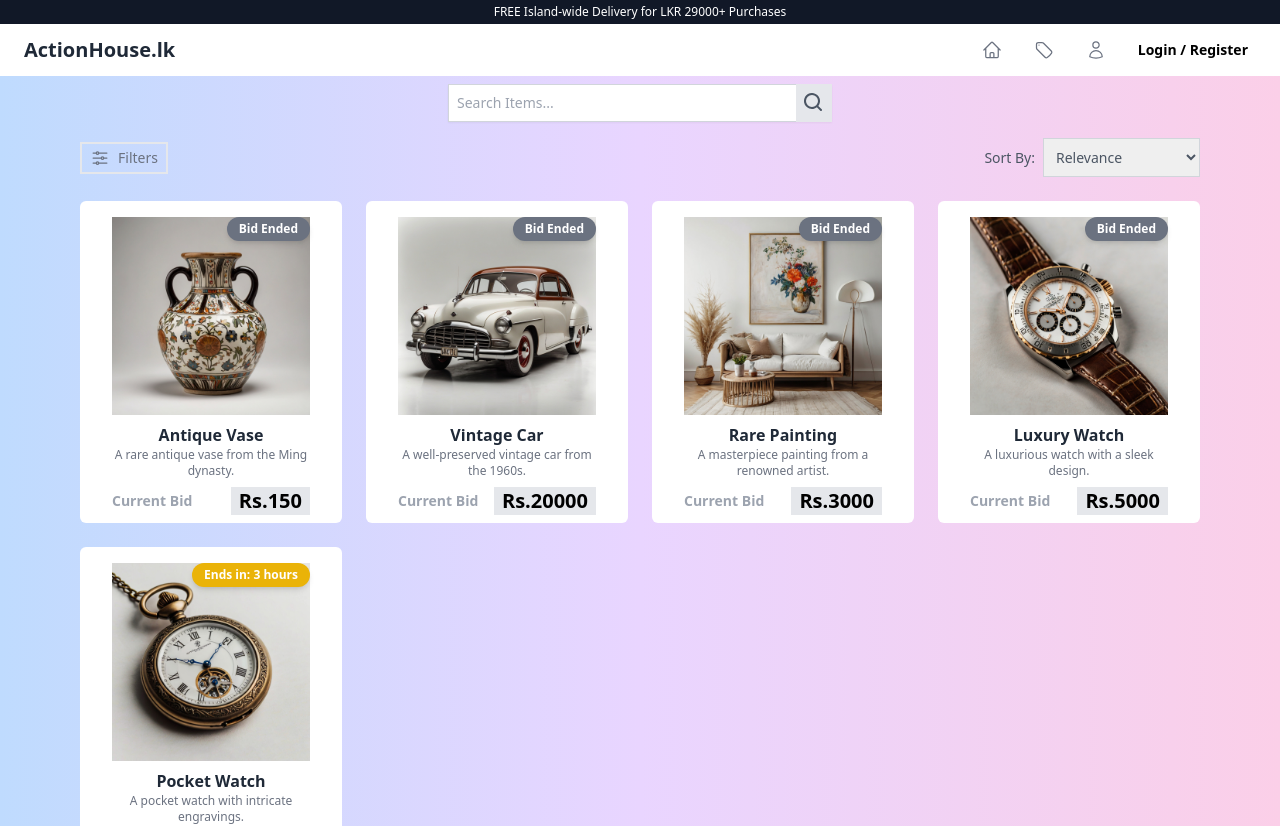
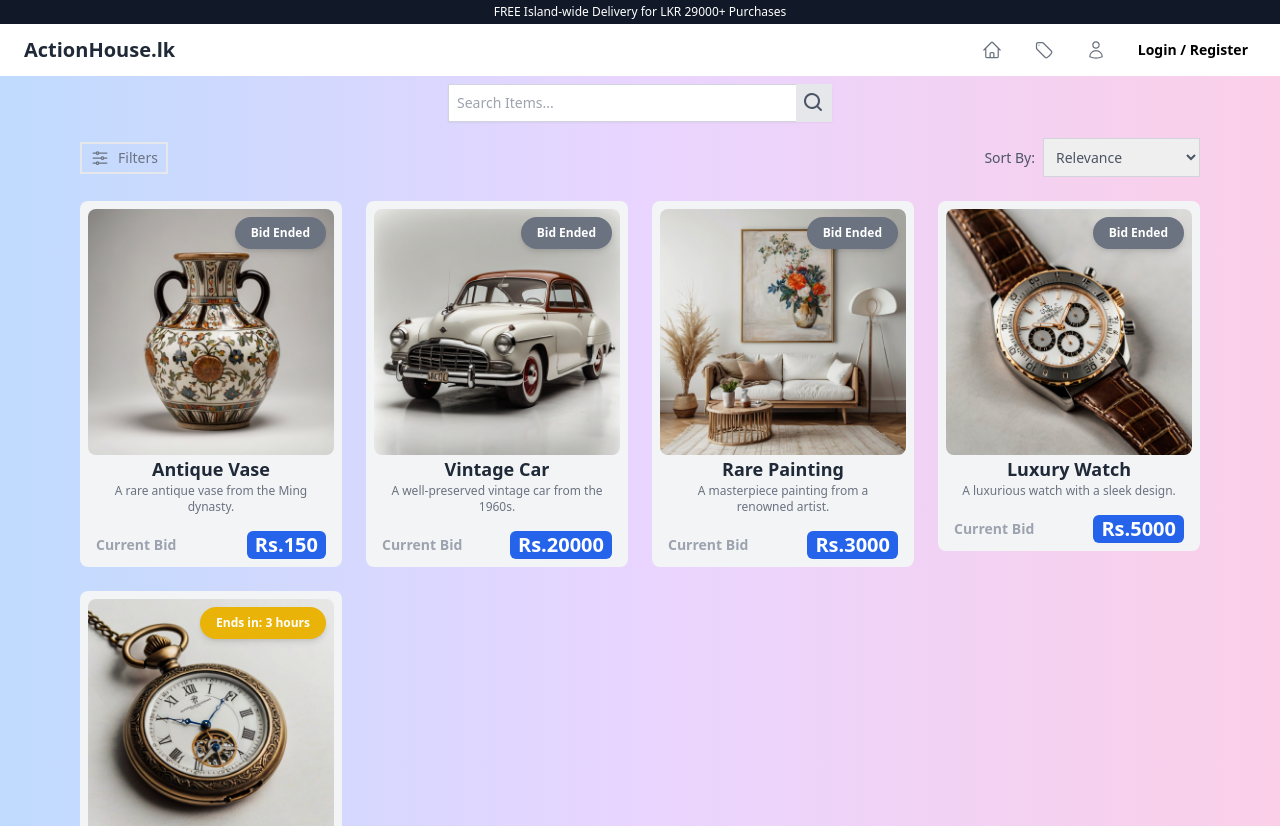
Before and after one commit to sameerajayakodi/Auction_System, a React (Create React App) app in the folder AuctionHouse/auction-management-frontend/: page /auctions in a window 1280 px wide. Shown: the top 826 px of the page. Built offline with nearby package versions, Linux system fonts and the light colour scheme.

Commit message:
Update AuctionCard.js

```diff
--- a/AuctionHouse/auction-management-frontend/src/AuctionCard.js
+++ b/AuctionHouse/auction-management-frontend/src/AuctionCard.js
@@ -16,31 +16,26 @@ const AuctionCard = ({ auction }) => {
       const now = dayjs();
       const auctionEnd = dayjs(endDate);
 
-      // Check if endDate is valid
       if (!auctionEnd.isValid()) {
         setTimeRemaining("Invalid date");
-        setBadgeColor("bg-gray-500"); // Color for invalid date
+        setBadgeColor("bg-gray-500");
         return;
       }
 
-      // Calculate the difference
       const diffInMilliseconds = auctionEnd.diff(now);
       const duration = dayjs.duration(diffInMilliseconds);
 
-      // Extract days, hours, minutes, and seconds
       const days = duration.days();
       const hours = duration.hours();
       const minutes = duration.minutes();
       const seconds = duration.seconds();
 
-      // Check if auction has ended
       if (diffInMilliseconds <= 0) {
         setTimeRemaining("Bid Ended");
-        setBadgeColor("bg-gray-500"); // Color for auction ended
+        setBadgeColor("bg-gray-500");
         return;
       }
 
-      // Format time remaining
       let timeString = "";
       if (days > 0) {
         timeString = `Ends in: ${days} day${days > 1 ? "s" : ""}`;
@@ -54,22 +49,18 @@ const AuctionCard = ({ auction }) => {
 
       setTimeRemaining(timeString);
 
-      // Set badge color based on remaining time
       const diffInMinutes = duration.asMinutes();
       if (diffInMinutes < 60) {
-        setBadgeColor("bg-red-600"); // Less than 1 hour
+        setBadgeColor("bg-red-600");
       } else if (diffInMinutes < 1440) {
-        // 24 hours = 1440 minutes
-        setBadgeColor("bg-yellow-500"); // Between 1 hour and 1 day
+        setBadgeColor("bg-yellow-500");
       } else {
-        setBadgeColor("bg-green-600"); // More than 1 day
+        setBadgeColor("bg-green-600");
       }
     };
 
-    // Update time every second
     const intervalId = setInterval(calculateTimeRemaining, 1000);
 
-    // Cleanup interval on unmount
     return () => clearInterval(intervalId);
   }, [endDate]);
 
@@ -78,43 +69,39 @@ const AuctionCard = ({ auction }) => {
   };
 
   return (
-    <div className="relative w-full h-full p-6 py-2 bg-white rounded-md group">
-      <div className="relative p-2 transition-opacity duration-300 group-hover:opacity-40">
-        {/* Image Section */}
-        <img src={image} alt={title} className="object-cover w-full h-full " />
-        {/* End Date Badge */}
+    <div className="relative w-full max-w-xs p-2 bg-gray-100 rounded-lg group hover:shadow-2xl">
+      <div className="relative w-full transition-opacity duration-300 group-hover:opacity-40">
+        <img
+          src={image}
+          alt={title}
+          className="object-cover h-full rounded-lg"
+        />
         <span
-          className={`absolute px-3 py-1 text-xs font-semibold text-white ${badgeColor} rounded-full shadow-md top-2 right-2`}
+          className={`absolute px-4 py-2 text-xs font-semibold text-white ${badgeColor} rounded-full shadow-md top-2 right-2`}
         >
           {timeRemaining}
         </span>
       </div>
 
-      {/* Content Section */}
-      <div className="px-2 text-center transition-opacity duration-300 bg-white group-hover:opacity-50">
-        {/* Title */}
-        <h3 className="font-bold text-gray-800 text-md">{title}</h3>
+      <div className="px-2 text-center rounded-md bg-opacity-80">
+        <h3 className="text-lg font-bold text-gray-800">{title}</h3>
+        <p className="mb-4 text-xs text-gray-500 ">{description}</p>
 
-        {/* Description */}
-        <p className="mb-2 text-xs text-gray-500">{description}</p>
-
-        {/* Current Bid */}
-        <div className="flex items-center justify-between bottom">
+        <div className="flex items-center justify-between">
           <span className="text-sm font-semibold text-gray-400">
             Current Bid
           </span>
-          <span className="px-2 text-xl font-semibold text-black bg-gray-200 ">
+          <span className="px-2 text-xl font-semibold text-white bg-blue-600 rounded-md">
             Rs.{currentBid}
           </span>
         </div>
       </div>
 
-      {/* Place Bid Button (popup on hover, centered) */}
       <button
         onClick={handlePlaceBid}
-        className="absolute hidden px-5 py-2 text-sm font-medium text-white transition-opacity duration-300 transform -translate-x-1/2 -translate-y-1/2 bg-black border border-gray-800 rounded-lg group-hover:block group-hover:opacity-100 top-1/2 left-1/2 focus:ring-4 focus:outline-none focus:ring-gray-300 dark:border-gray-600 dark:focus:ring-gray-800"
+        className="absolute hidden px-5 py-2 text-sm font-medium text-white transition-opacity duration-300 transform -translate-x-1/2 -translate-y-1/2 bg-gray-800 rounded-full group-hover:block group-hover:opacity-100 top-1/2 left-1/2"
       >
-        Bid Now
+        View Deal
       </button>
     </div>
   );
```
